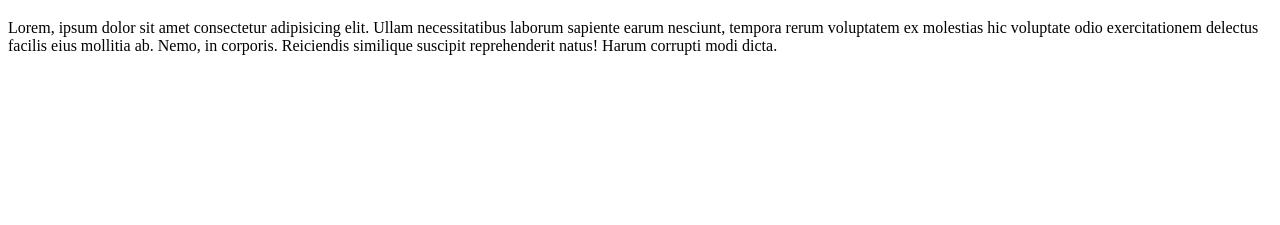
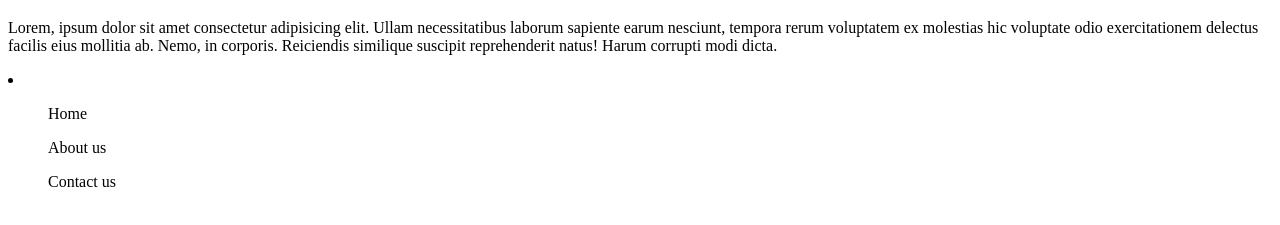
Before and after one commit to swatibadola/learning-git, a plain HTML site: page index.html in a window 1280 px wide. Shown: the part 61-286 px from the top of the page. Drawn offline with Linux system fonts and the light colour scheme.

Commit message:
add updated index file

```diff
--- a/index.html
+++ b/index.html
@@ -8,5 +8,10 @@
 <body>
     <h1>Lorem ipsum dolor sit amet consectetur.</h1>
     <p>Lorem, ipsum dolor sit amet consectetur adipisicing elit. Ullam necessitatibus laborum sapiente earum nesciunt, tempora rerum voluptatem ex molestias hic voluptate odio exercitationem delectus facilis eius mollitia ab. Nemo, in corporis. Reiciendis similique suscipit reprehenderit natus! Harum corrupti modi dicta.</p>
+    <li>
+        <ul>Home</ul>
+        <ul>About us</ul>
+        <ul>Contact us</ul>
+    </li>
 </body>
 </html>
```
